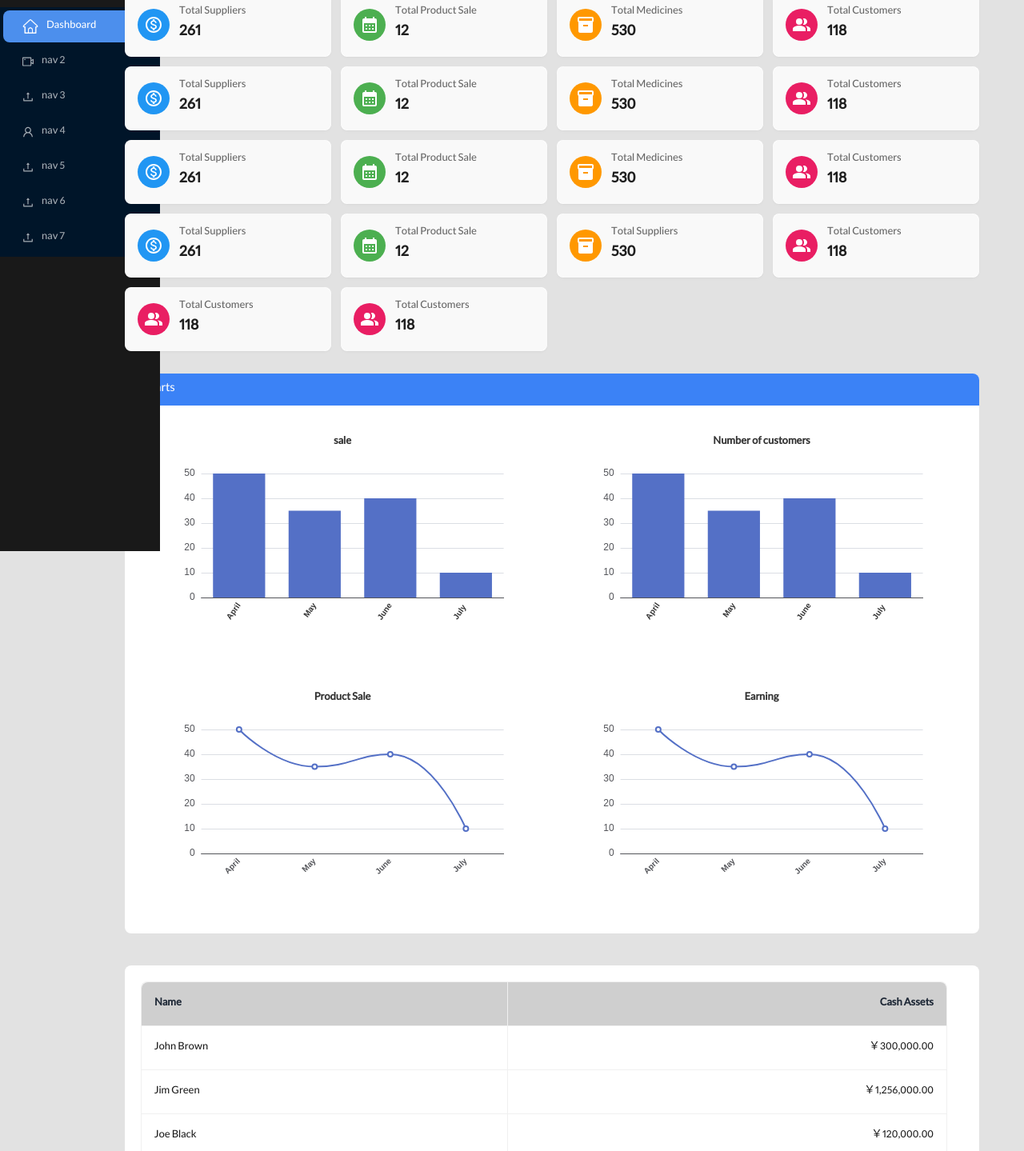
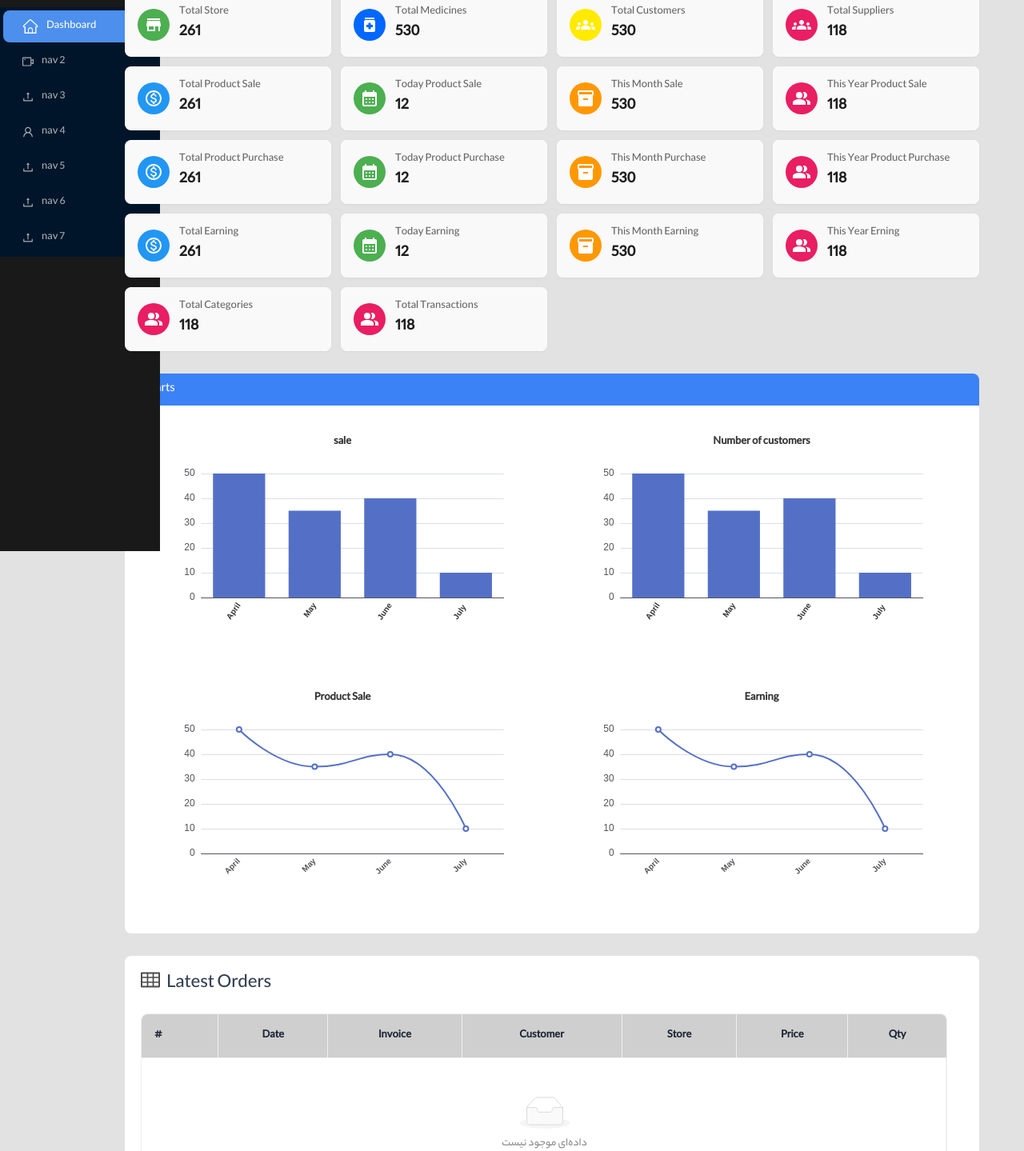
Before and after one commit to HaniehGharaee/dashboard-pharmacy, a React (Vite) app: page / in a window 1280 px wide. Shown: the part 111-1550 px from the top of the page at 80% size. Built offline with nearby package versions, Linux system fonts and the light colour scheme; a web font is replaced by a local one.

Commit message:
Table reports and icon cards

```diff
--- a/src/assets/icons/index.js
+++ b/src/assets/icons/index.js
@@ -1,9 +1,11 @@
 import pharmacy from "./pharmacy.png";
-import drugs from "./drugs.png"
-import instock from "./money-graph-with-up-arrow.png"
-import home from "./home.png"
+import drugs from "./drugs.png";
+import instock from "./money-graph-with-up-arrow.png";
+import home from "./home.png";
+import med from "./med.png";
 
 export const pharmacyIcon = pharmacy;
 export const drugsIcon = drugs;
 export const instockIcon = instock;
-export const homeIcon = home
+export const homeIcon = home;
+export const medIcon = med;
--- a/src/components/dashboard/Today'sReport.jsx
+++ b/src/components/dashboard/Today'sReport.jsx
@@ -1,46 +1,51 @@
 import React from "react";
 import { Table } from "antd";
-import './style.css';
+import "./style.css";
 
 const columns = [
   {
-    title: "Name",
-    dataIndex: "name",
-    render: (text) => <a>{text}</a>,
+    title: "#",
+    dataIndex: "#",
+    //render: (text) => <a>{text}</a>,
   },
   {
-    title: "Cash Assets",
-    className: "column-money",
-    dataIndex: "money",
-    align: "right",
+    title: "Date",
+    dataIndex: "Date",
+    align: "center",
+  },
+  {
+    title: "Invoice",
+    dataIndex: "Invoice",
+    align: "center",
+  },
+  {
+    title: "Customer",
+    dataIndex: "Customer",
+    align: "center",
+  },
+  {
+    title: "Store",
+    dataIndex: "Store",
+    align: "center",
+  },
+  {
+    title: "Price",
+    dataIndex: "Price",
+    align: "center",
+  },
+  {
+    title: "Qty",
+    dataIndex: "Qty",
+    align: "center",
   },
 ];
-const data = [
-  {
-    key: "1",
-    name: "John Brown",
-    money: "￥300,000.00",
-    //address: "New York No. 1 Lake Park",
-  },
-  {
-    key: "2",
-    name: "Jim Green",
-    money: "￥1,256,000.00",
-    //address: "London No. 1 Lake Park",
-  },
-  {
-    key: "3",
-    name: "Joe Black",
-    money: "￥120,000.00",
-    //address: "Sydney No. 1 Lake Park",
-  },
-];
+
 const ReportTable = () => (
   <Table
-    className="custom-table mt-10 mr-5 py-5 px-5"
+    className="custom-table mt-3 mr-5 py-5 px-5"
     bordered
     columns={columns}
-    dataSource={data}
+    //dataSource={}
     pagination={false}
     //dataSource={categories?.data?.data?.docs}
     //loading={isGettingProductsCategories}
--- a/src/components/dashboard/card.jsx
+++ b/src/components/dashboard/card.jsx
@@ -1,114 +1,118 @@
 import { Card, Col, Row } from "antd";
+import { TableOutlined } from "@ant-design/icons";
 import MonetizationOnOutlinedIcon from "@mui/icons-material/MonetizationOnOutlined";
 import CalendarMonthIcon from "@mui/icons-material/CalendarMonth";
 import InventoryIcon from "@mui/icons-material/Inventory";
 import PeopleAltIcon from "@mui/icons-material/PeopleAlt";
+import StoreIcon from "@mui/icons-material/Store";
+import MedicationIcon from '@mui/icons-material/Medication';
+import GroupsIcon from '@mui/icons-material/Groups';
 
 const stats = [
   {
-    title: " Total Suppliers",
+    title: "Total Store",
+    value: "261",
+    icon: <StoreIcon />,
+    color: "#4caf50",
+  },
+  {
+    title: "Total Medicines",
+    value: "530",
+    icon: <MedicationIcon />,
+    color: "#0067ff",
+  },
+  {
+    title: "Total Customers",
+    value: "530",
+    icon: <GroupsIcon />,
+    color: "#ffea00",
+  },
+  {
+    title: "Total Suppliers",
+    value: "118",
+    icon: <GroupsIcon />,
+    color: "#e91e63",
+  },
+  {
+    title: "Total Product Sale",
     value: "261",
     icon: <MonetizationOnOutlinedIcon />,
     color: "#2196f3",
   },
   {
-    title: "Total Product Sale",
+    title: "Today Product Sale",
     value: "12",
     icon: <CalendarMonthIcon />,
     color: "#4caf50",
   },
   {
-    title: "Total Medicines",
+    title: "This Month Sale",
     value: "530",
     icon: <InventoryIcon />,
     color: "#ff9800",
   },
   {
-    title: "Total Customers",
+    title: "This Year Product Sale",
     value: "118",
     icon: <PeopleAltIcon />,
     color: "#e91e63",
   },
   {
-    title: " Total Suppliers",
+    title: "Total Product Purchase",
     value: "261",
     icon: <MonetizationOnOutlinedIcon />,
     color: "#2196f3",
   },
   {
-    title: "Total Product Sale ",
+    title: "Today Product Purchase",
     value: "12",
     icon: <CalendarMonthIcon />,
     color: "#4caf50",
   },
   {
-    title: "Total Medicines",
+    title: "This Month Purchase",
     value: "530",
     icon: <InventoryIcon />,
     color: "#ff9800",
   },
   {
-    title: "Total Customers",
+    title: "This Year Product Purchase",
     value: "118",
     icon: <PeopleAltIcon />,
     color: "#e91e63",
   },
   {
-    title: "Total Suppliers ",
+    title: "Total Earning",
     value: "261",
     icon: <MonetizationOnOutlinedIcon />,
     color: "#2196f3",
   },
   {
-    title: "Total Product Sale ",
+    title: "Today Earning",
     value: "12",
     icon: <CalendarMonthIcon />,
     color: "#4caf50",
   },
   {
-    title: "Total Medicines",
+    title: "This Month Earning",
     value: "530",
     icon: <InventoryIcon />,
     color: "#ff9800",
   },
   {
-    title: "Total Customers",
+    title: "This Year Erning",
     value: "118",
     icon: <PeopleAltIcon />,
     color: "#e91e63",
   },
   {
-    title: " Total Suppliers",
-    value: "261",
-    icon: <MonetizationOnOutlinedIcon />,
-    color: "#2196f3",
-  },
-  {
-    title: "Total Product Sale ",
-    value: "12",
-    icon: <CalendarMonthIcon />,
-    color: "#4caf50",
-  },
-  {
-    title: "Total Suppliers",
-    value: "530",
-    icon: <InventoryIcon />,
-    color: "#ff9800",
-  },
-  {
-    title: "Total Customers",
+    title: "Total Categories",
     value: "118",
     icon: <PeopleAltIcon />,
     color: "#e91e63",
   },
   {
-    title: "Total Customers",
-    value: "118",
-    icon: <PeopleAltIcon />,
-    color: "#e91e63",
-  },
-  {
-    title: "Total Customers",
+    title: "Total Transactions",
     value: "118",
     icon: <PeopleAltIcon />,
     color: "#e91e63",
@@ -143,7 +147,7 @@ const CardsDashboard = () => {
                   alignItems: "center",
                   justifyContent: "center",
                   color: "#fff",
-                  marginRight: 12
+                  marginRight: 12,
                 }}
               >
                 {item.icon}
--- a/src/components/dashboard/index.jsx
+++ b/src/components/dashboard/index.jsx
@@ -3,7 +3,8 @@ import SalesProcess from "./chart";
 import NumberOfCustomers from "./customerChart";
 import ProductSale from "./ProductSale";
 import Earning from "./Earning";
-import ReportTable from "./Today'sReport"
+import ReportTable from "./Today'sReport";
+import { TableOutlined } from "@ant-design/icons";
 
 const Dashboard = () => {
   const sidebarWidth = 100;
@@ -32,8 +33,14 @@ const Dashboard = () => {
             <Earning />
           </div>
         </div>
-        <div className= "w-full bg-white rounded-lg mb-7">
-          <ReportTable/>
+        <div className="w-full bg-white rounded-lg mt-7">
+          <div className="p-5 w-full h-10 flex items-center rounded-t-lg">
+            <div className="text-slate-700 text-2xl mt-5">
+              <TableOutlined className="text-[#4b4b4d] pr-2 pt-2" />
+              Latest Orders
+            </div>
+          </div>
+          <ReportTable />
         </div>
       </div>
     </div>
```
Also changed, not shown: src/assets/icons/med.png (added), src/assets/icons/medicine.png (added).
